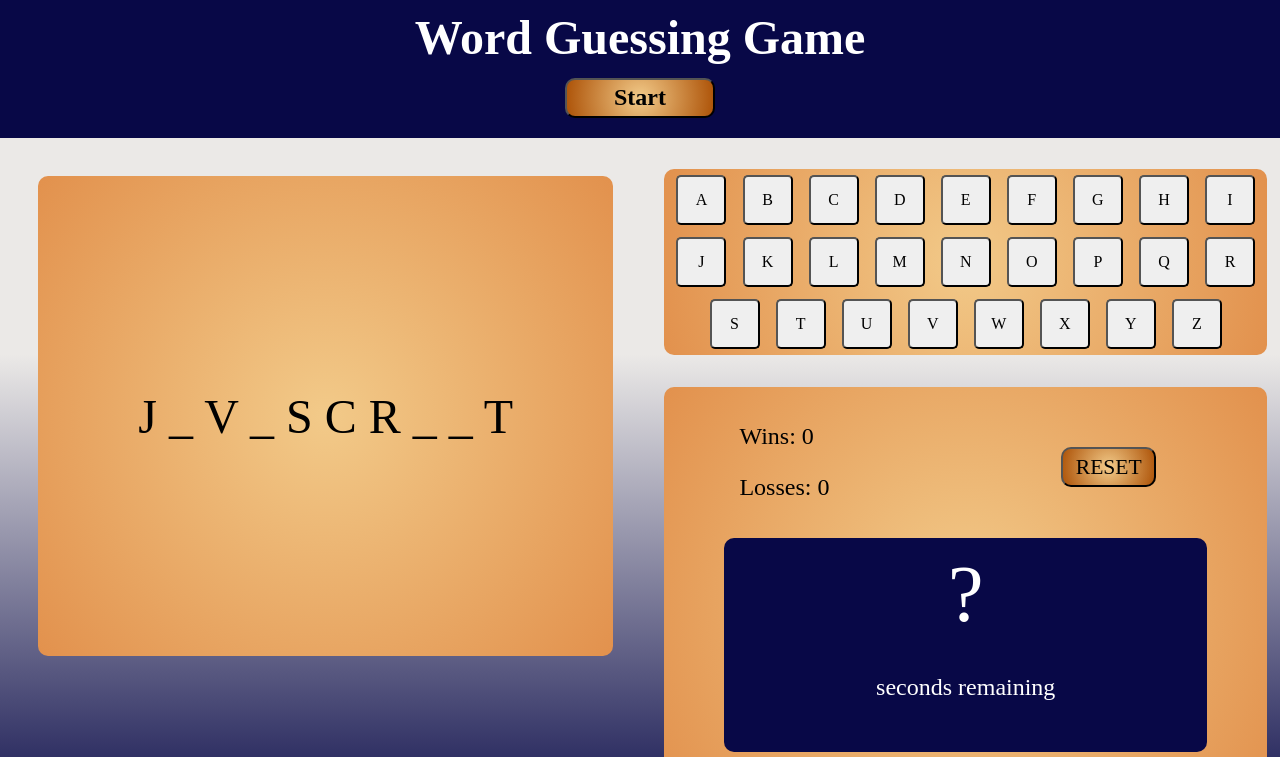
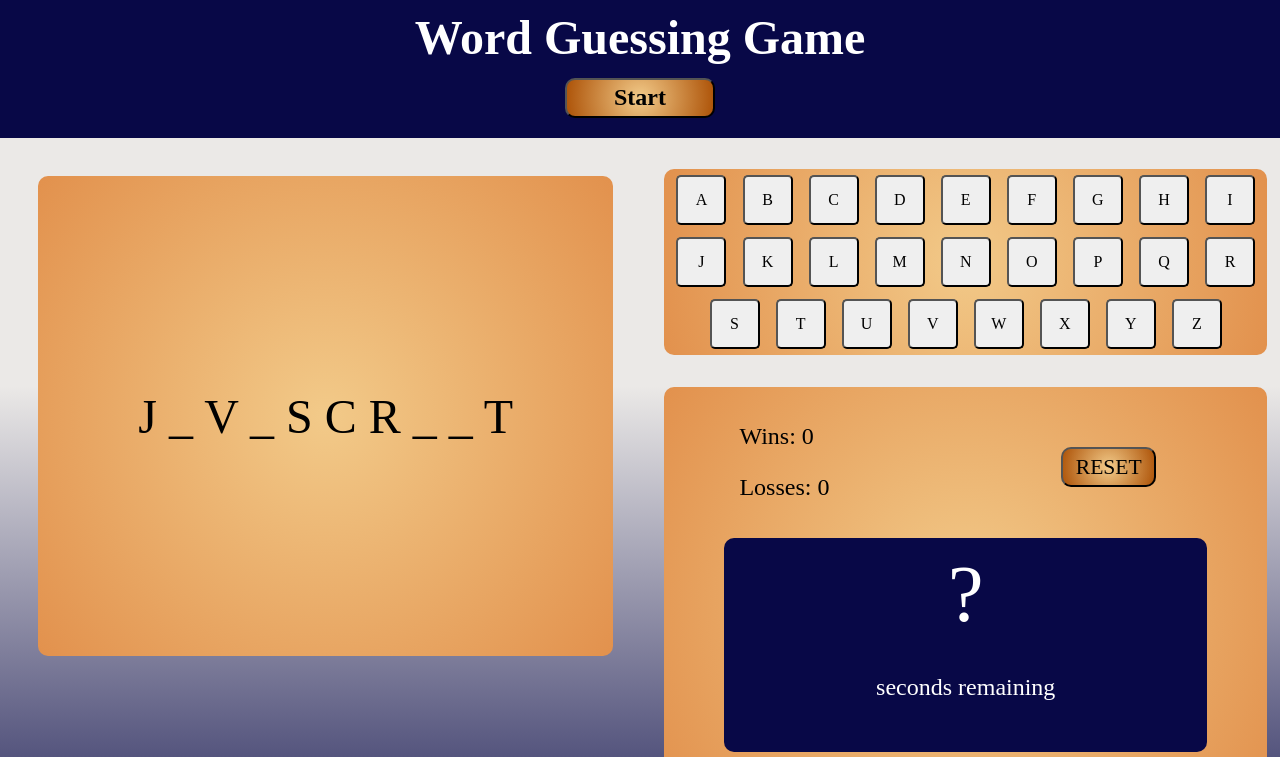
Before and after one commit to caitlinw29/word-guess-game, a plain HTML site: page index.html in a window 1280 px wide. Shown: the part 43-800 px from the top of the page. Drawn offline with Linux system fonts and the light colour scheme.

Commit message:
Make both row and main 100% of height to fill white space

```diff
--- a/assets/css/styles.css
+++ b/assets/css/styles.css
@@ -18,7 +18,7 @@ h1 {
   margin-bottom: 1%;
 }
 
-main #row {
+main {
   height: 100%;
   background: rgb(235,233,231);
   background: linear-gradient(180deg, rgba(235,233,231,1) 31%, rgba(11,12,74,1) 100%);
@@ -111,6 +111,7 @@ main #row {
 #row {
   display: flex;
   justify-content: space-around;
+  height: 100%;
 }
 
 #scores {
```
